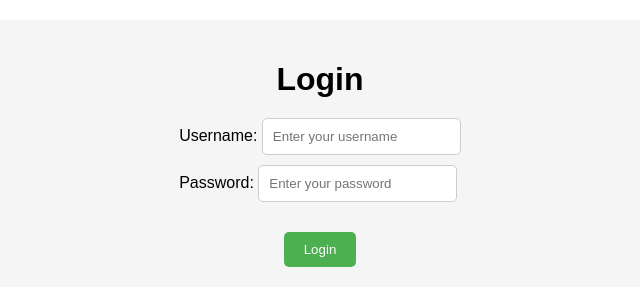
After one commit to k-y-o-u-m-a/Expense-Tracker, a Flask app: page /login in a window 1280 px wide. The commit adds this page. Shown: the top 306 px of the page, without its empty margins (320-960 px from the left). Run offline with Flask 2, Linux system fonts and the light colour scheme.

Commit message:
Added a Basic User Auth

```diff
--- a/app.py
+++ b/app.py
@@ -1,15 +1,69 @@
 from flask import Flask, render_template, request, redirect, url_for
+from flask_login import LoginManager, login_user, logout_user, current_user, login_required, UserMixin
 
 app = Flask(__name__)
+app.secret_key = 'your_secret_key'
+
+# Initialize Flask-Login
+login_manager = LoginManager()
+login_manager.init_app(app)
+
+#User class for authentication
+class User(UserMixin):
+    def __init__(self, id):
+        self.id = id
+
+
+@login_manager.user_loader
+def load_user(user_id):
+    # Find the user with the given id
+    user = next((user for user in users if user['username'] == user_id), None)
+
+    if user:
+        # Create a User object with the user's id
+        return User(user['username'])
+
+    return None  # User not found
+
 
 # Initialize empty data structures
 expenses = []
 friend_totals = {}
+users = [
+    {'username': 'user1', 'password': 'password1'},
+    {'username': 'user2', 'password': 'password2'}
+]
+
+@app.route('/')
+@login_required
+def index():
+    return render_template('index.html', expenses=expenses, friend_totals=friend_totals)
+
+@app.route('/login', methods=['GET', 'POST'])
+def login():
+    if request.method == 'POST':
+        username = request.form['username']
+        password = request.form['password']
+
+        # Check if the provided credentials match a user in the list
+        for user in users:
+            if user['username'] == username and user['password'] == password:
+                user_obj = User(username)
+                login_user(user_obj)
+                return redirect(url_for('index'))
+
+        # Invalid credentials
+        return render_template('login.html', error='Invalid username or password', friend_totals=friend_totals)
+
+    return render_template('login.html', friend_totals=friend_totals)
 
 
-@app.route('/')
-def index():
-    return render_template('index.html', expenses=expenses, friend_totals=friend_totals)
+
+@app.route('/logout')
+@login_required
+def logout():
+    logout_user()
+    return redirect(url_for('login'))
 
 
 @app.route('/add_expense', methods=['GET', 'POST'])
@@ -102,6 +156,6 @@ def edit_friend(index, new_name):
 
     return redirect(url_for('index'))
 
-
+login_manager.login_view = 'login'
 if __name__ == '__main__':
     app.run(debug=True)
--- a/static/styles.css
+++ b/static/styles.css
@@ -133,3 +133,27 @@ a:hover {
   display: flex;
   justify-content: space-around;
 }
+
+.login-form-group {
+  display: flex;
+  flex-direction: column;
+  align-items: center;
+  gap: 20px;
+}
+
+.login-form input[type="text"],
+.login-form input[type="password"] {
+  padding: 10px;
+  margin-bottom: 10px;
+  border: 1px solid #ccc;
+  border-radius: 5px;
+}
+
+.login-button button {
+  padding: 10px 20px;
+  background-color: #4caf50;
+  color: #fff;
+  border: none;
+  border-radius: 5px;
+  cursor: pointer;
+}
--- /dev/null
+++ b/templates/login.html
@@ -0,0 +1,41 @@
+<!DOCTYPE html>
+<html>
+
+<head>
+    <title>Login - Expense Tracker</title>
+    <link rel="stylesheet" type="text/css" href="{{ url_for('static', filename='styles.css') }}">
+</head>
+
+<body>
+    <div class="container">
+        <h1>Login</h1>
+        {% if current_user.is_authenticated %}
+        <!-- User is logged in -->
+        {% else %}
+        <!-- User is not logged in -->
+        {% if error %}
+        <p class="error">{{ error }}</p>
+        {% endif %}
+        <form method="POST" action="{{ url_for('login') }}">
+            <div class="login-form-group">
+                <div class="login-form">
+                    <div class="login-username">
+                        <label for="username">Username:</label>
+                        <input type="text" id="username" name="username" placeholder="Enter your username" required>
+                    </div>
+                    <div class="login-password">
+                        <label for="password">Password:</label>
+                        <input type="password" id="password" name="password" placeholder="Enter your password" required>
+                    </div>
+                </div>
+                <div class="login-button">
+                    <button type="submit">Login</button>
+                </div>
+            </div>
+        </form>
+        {% endif %}
+
+    </div>
+</body>
+
+</html>
```
Also changed, not shown: templates/delete_expense.html (deleted, +0 -20 lines), templates/index.html (+6 -4 lines).
